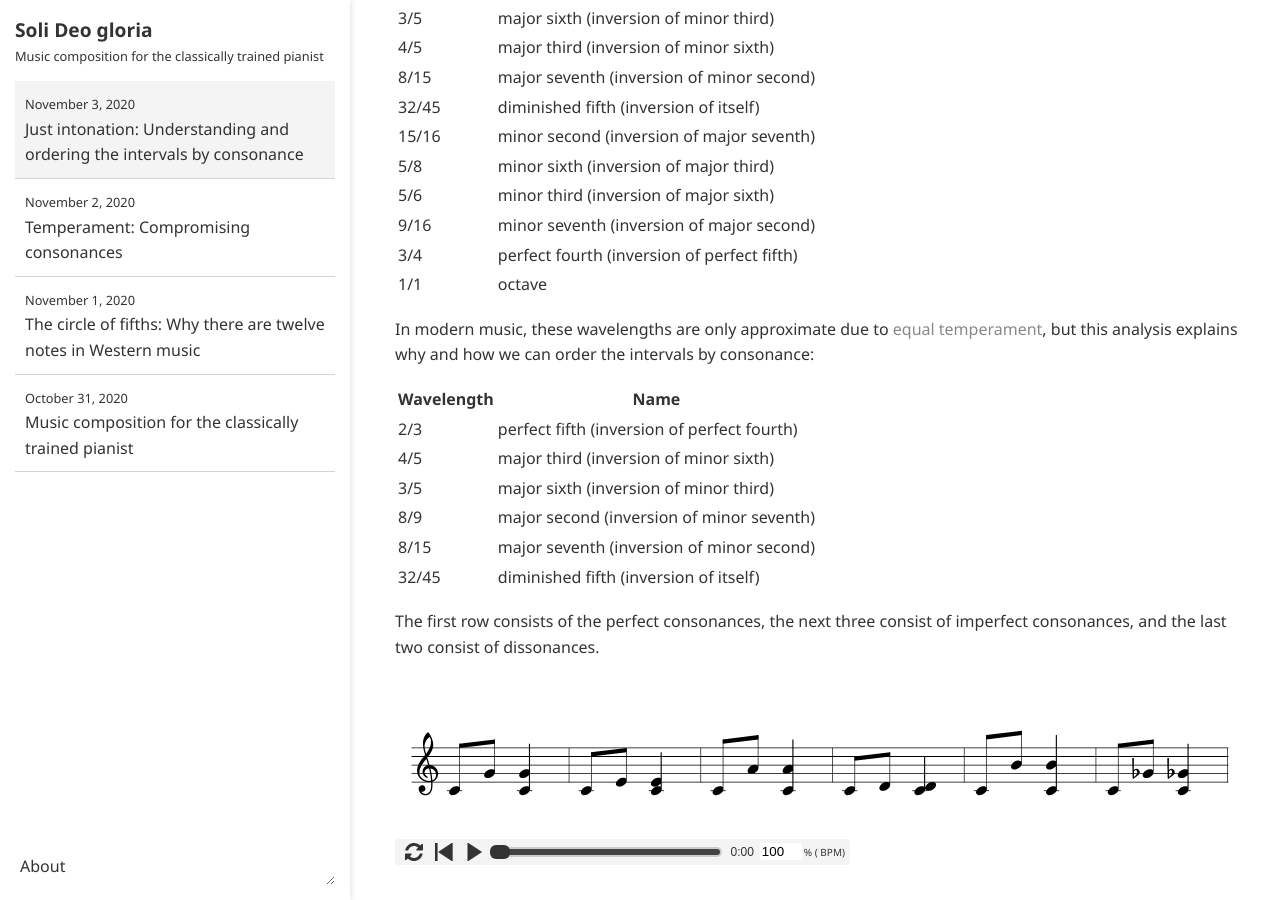
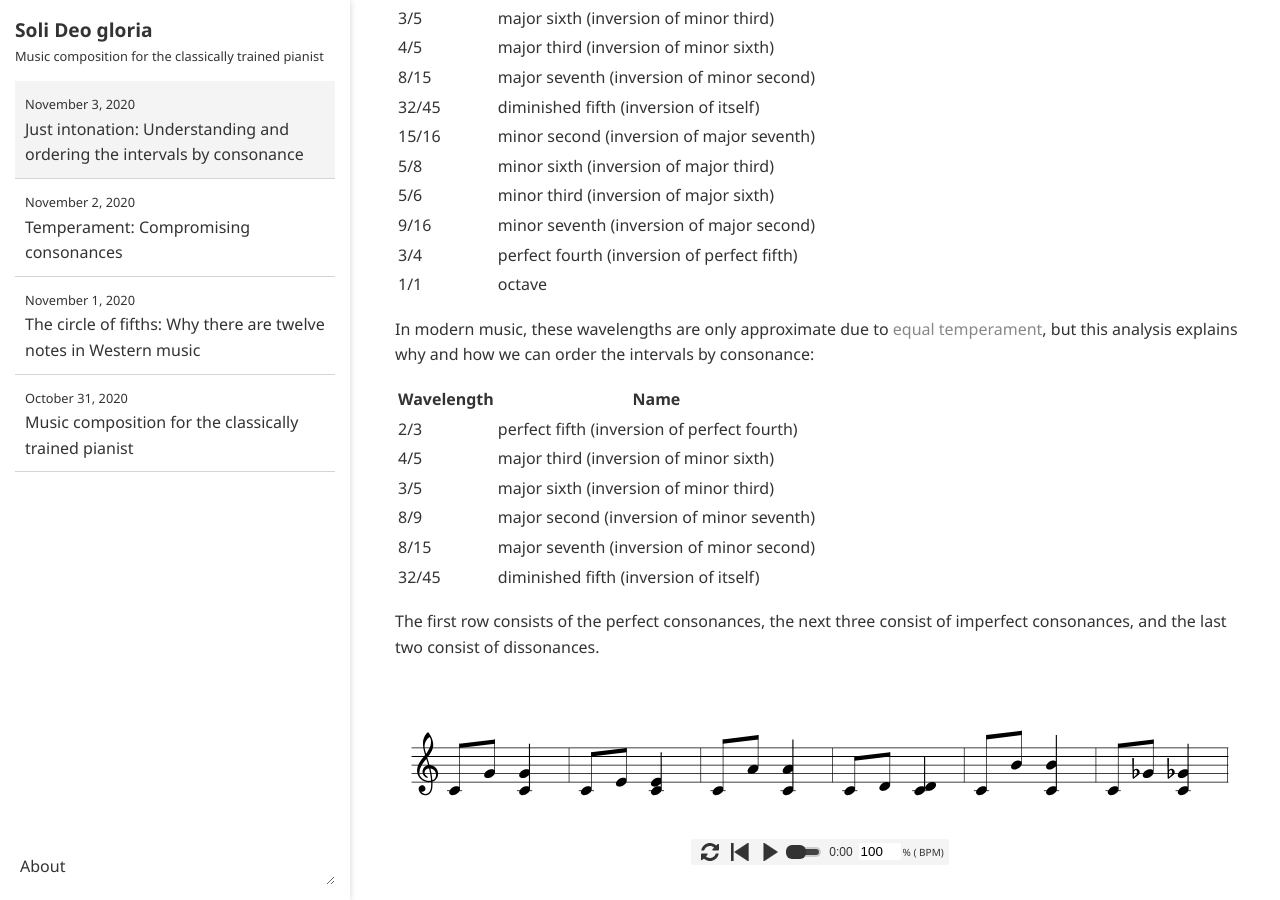
Before and after one commit to ansyblenetwork/sdg, a Jekyll site: the page built from _posts/2020-11-03-just-intonation-understanding-and-ordering-the.md, in a window 1280 px wide and 900 px high, scrolled down 1486 px. Built offline with Jekyll 4.4.1, drawn with Linux system fonts in a browser that asks for light colours; formulas are drawn with MathJax 3.

Commit message:
Update 2020-11-03-just-intonation-understanding-and-ordering-the.md

```diff
--- a/_posts/2020-11-03-just-intonation-understanding-and-ordering-the.md
+++ b/_posts/2020-11-03-just-intonation-understanding-and-ordering-the.md
@@ -72,11 +72,12 @@
 
 <div style="display:flex; flex-direction:column; align-items:center">
 <div id="paper"></div>
-<div id="controller" style="position:relative; width:100%; left:calc(-360px - 35px); padding-left:calc(360px + 35px);"></div>
+<div id="controller" style="position:relative; width:calc(100% - 180px - 17.5px); left:calc(-180px - 17.5px); padding-left:calc(360px + 35px);"></div>
 <button id="activate-audio" style="display:none;">Play</button>
 <button id="stop-audio" style="display:none;">Stop</button>
 <div id='audio-error' style="display:none;">Audio is not supported in this browser.</div>
 </div>
+
 
 
 <script>
```
